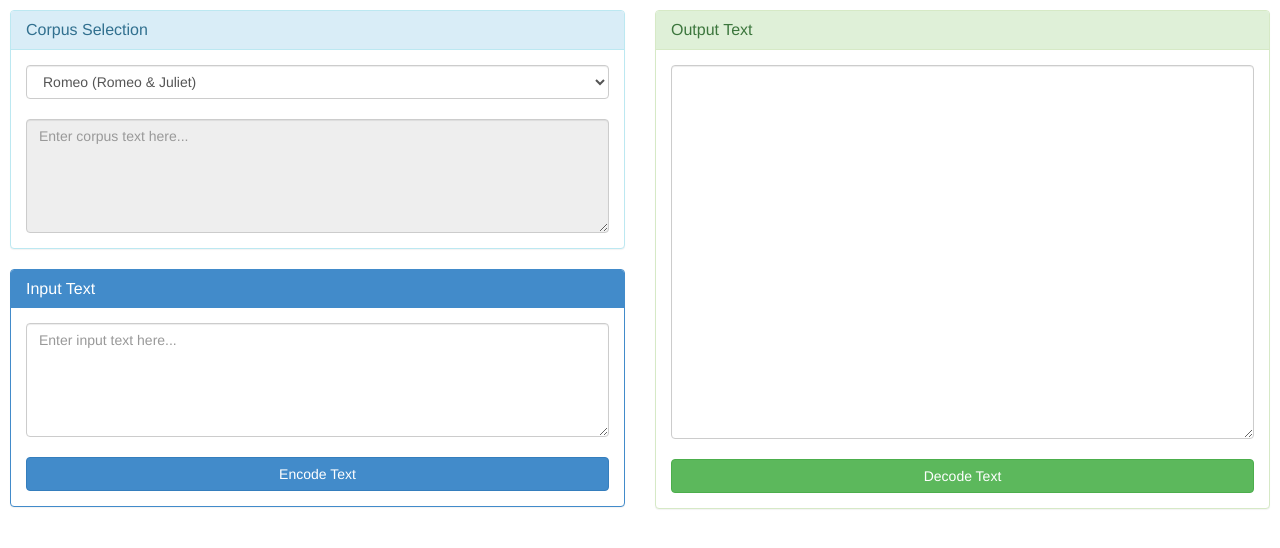
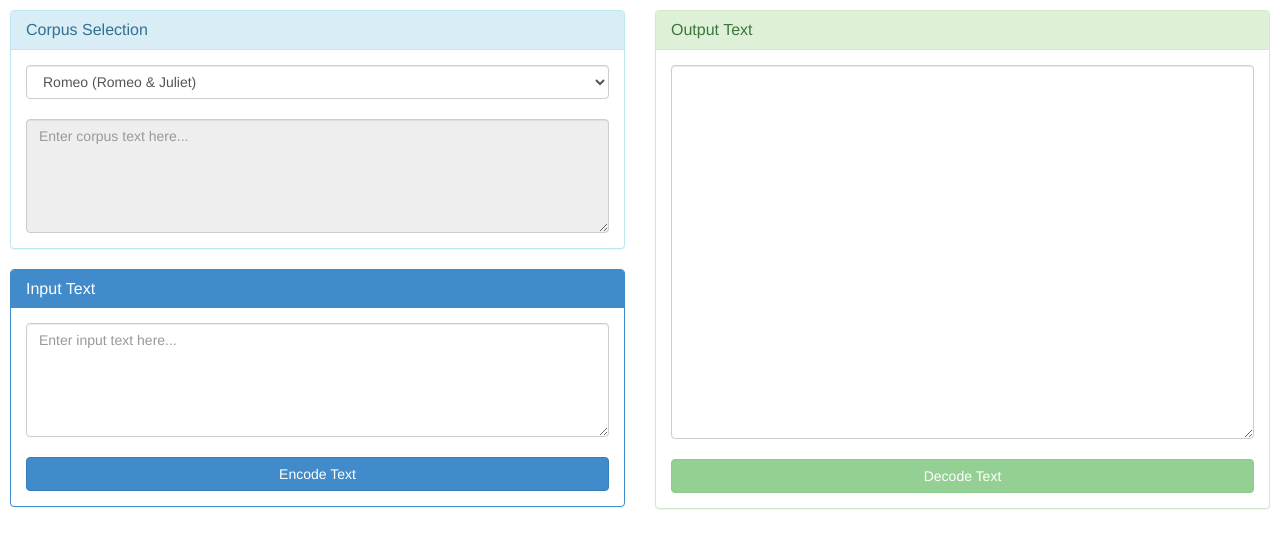
Before and after one commit to jthuraisamy/markovTextStego.js, a plain HTML site: page index.html in a window 1280 px wide. Drawn offline with Linux system fonts and the light colour scheme.

Commit message:
disable decode button onLoad

```diff
--- a/index.html
+++ b/index.html
@@ -66,7 +66,8 @@
               <button id="decode-text"
                       type="button"
                       data-loading-text="Decoding text..."
-                      class="btn btn-success btn-block">
+                      class="btn btn-success btn-block"
+                      disabled>
                 Decode Text
               </button>
             </div>
@@ -91,6 +92,7 @@
       $('#encode-text').click(function () {
         // Change button state.
         $('#encode-text').button('loading');
+        $('#decode-text').attr('disabled', false)
         // Create or set ngramModel.
         var corpusOption = $('#corpus-selector').val();
         if (corpusOption === 'custom') {
```
